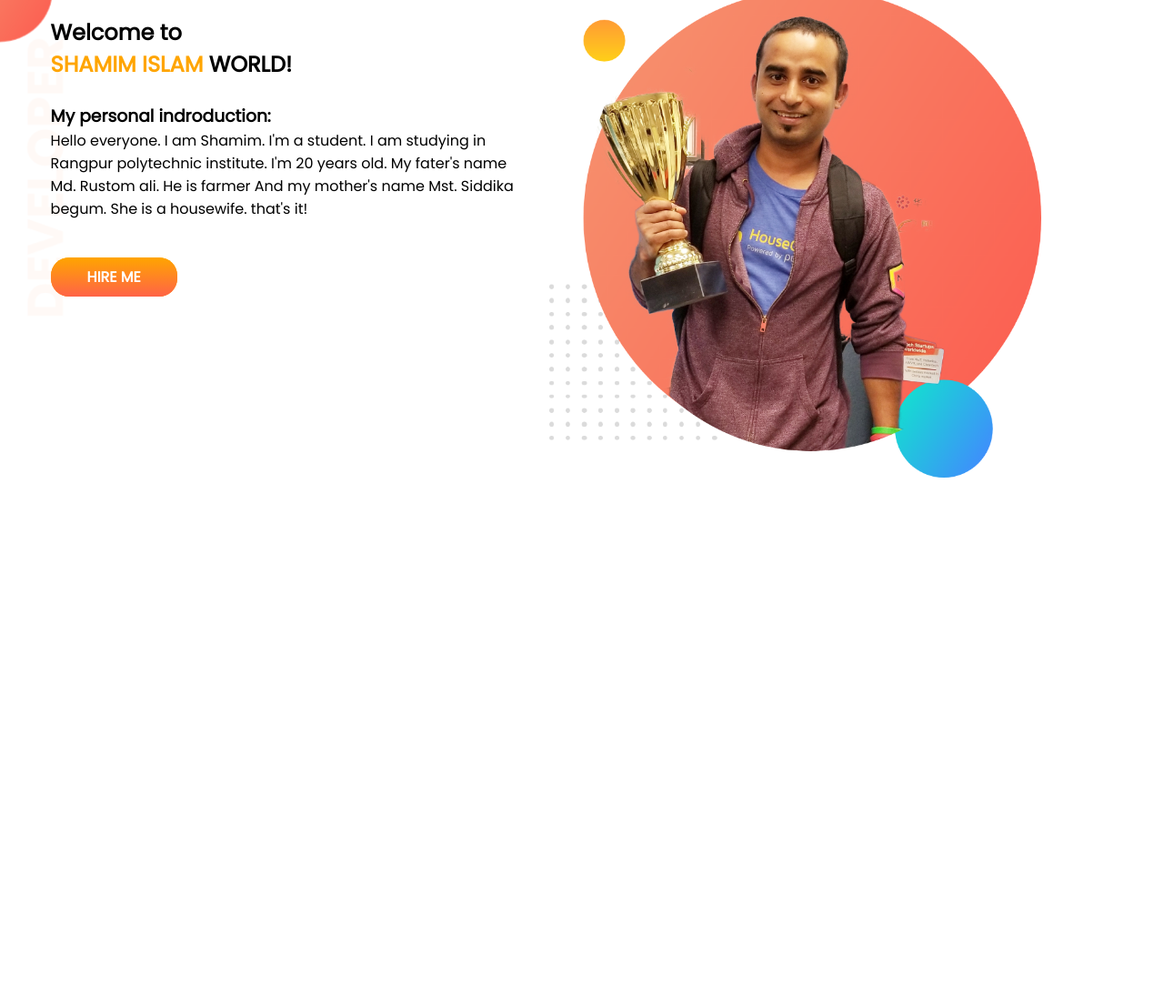
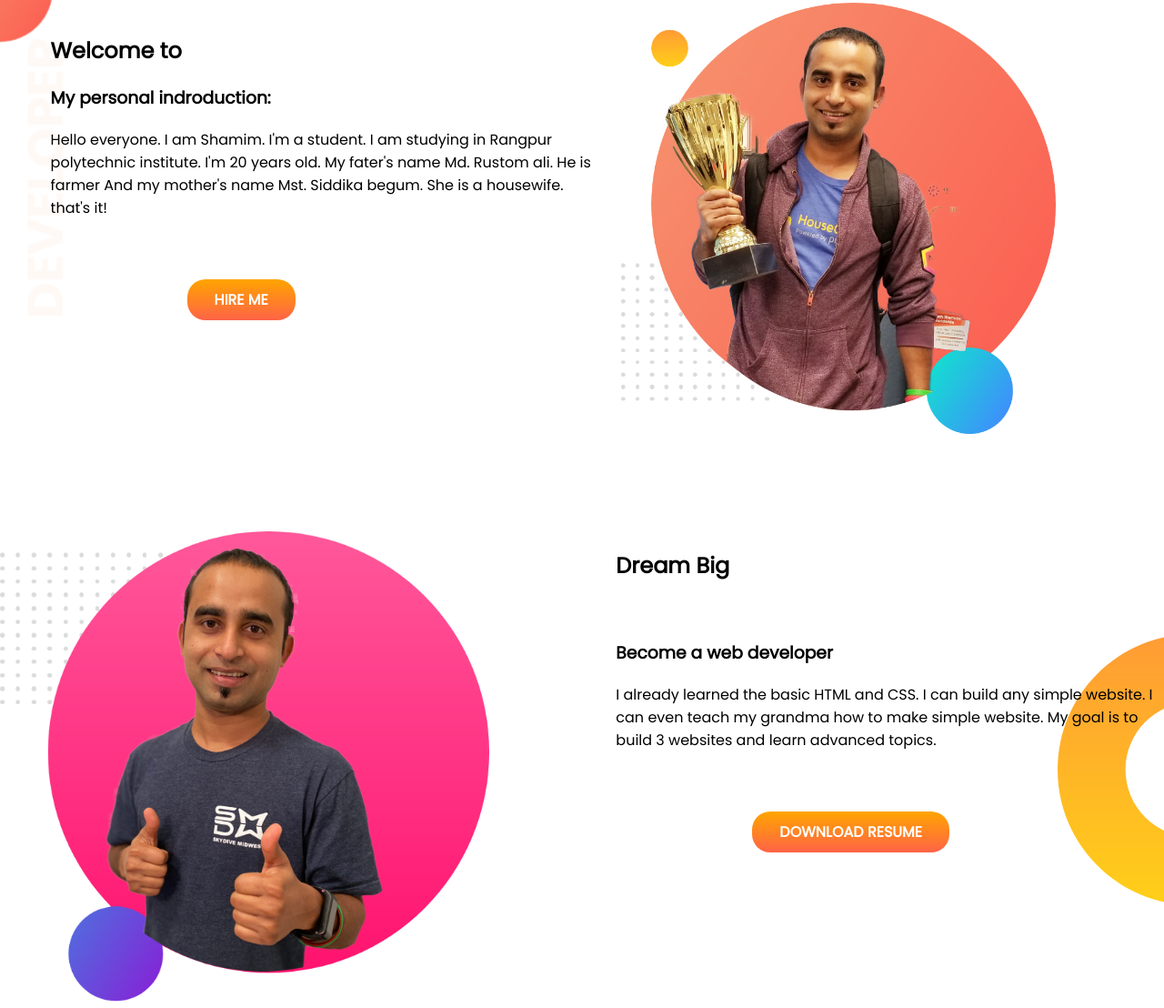
Before and after one commit to CodeWithShamim/personal-portfolio, a plain HTML site: page index.html in a window 1280 px wide. Shown: the part 12-1120 px from the top of the page at 91% size. Before the commit the page ends 800 px from the top, so only its background shows below. Drawn offline with Linux system fonts and the light colour scheme.

Commit message:
Dream added

```diff
--- a/index.html
+++ b/index.html
@@ -16,21 +16,35 @@
     <section class="section1">
         <div class="half-div">
             <h1>Welcome to</h1>
-            <h1><span class="highlight">SHAMIM ISLAM</span> WORLD!</h1>
-            <br>
             <h3>My personal indroduction:</h3>
             <p>Hello everyone. I am Shamim. I'm a student. I am studying in Rangpur polytechnic institute. I'm 20 years
                 old.
                 My fater's name Md. Rustom ali. He is farmer And my mother's name Mst. Siddika begum. She is a
                 housewife.
                 that's it!</p>
-            <br><br>
+
 
             <a href="https://github.com/codewithshamim" class="anchor-button" target="_blank">HIRE ME</a>
 
         </div>
         <div class="half-img">
-            <img src="jhankar.png" class="image-style" alt="Jhankar mahbub">
+            <img src="jhankar.png" alt="Image">
+        </div>
+    </section>
+
+    <section class="section2">
+        <div class="half-img2">
+            <img src="jhankar2.png" class="img-style" alt="Image">
+        </div>
+
+        <div class="half-div2">
+            <h1>Dream Big</h1>
+            <br>
+            <h3>Become a web developer</h3>
+            <p>I already learned the basic HTML and CSS. I can build any simple website. I can even teach my grandma how
+                to make simple website. My goal is to build 3 websites and learn advanced topics.</p>
+            <br><br>
+            <a href="https://github.com/codewithshamim" class="anchor-button2" target="_blank">DOWNLOAD RESUME</a>
         </div>
     </section>
 </body>
--- a/style.css
+++ b/style.css
@@ -1,4 +1,4 @@
-*{
+body{
     font-family: 'Poppins', sans-serif;
     margin: 0px;
 }
@@ -9,6 +9,13 @@
     display: flex;
     background-image: url("top-banner.png");
     background-repeat: no-repeat;
+}
+.section2{
+    display: flex;
+    margin-top:100px;
+    background-image: url("dream-bg.png");
+    background-repeat: no-repeat;
+    background-position: right;
 
 }
 
@@ -23,24 +30,28 @@
 
 }
 
-.half-imag{
+.half-img{
     width: 50%;
+
 }
 
 .half-img img{
     width: 80%;
+    margin-top: 15px;
 }
 
 
 .anchor-button{
     background-color: orange;
-    padding: 10px 40px;
+    padding: 10px 30px;
     text-decoration: none;
     border-radius: 20px;
     transition: 1.6s;
     background-image: linear-gradient(orange, tomato);
     font-weight: 1000;
     color: white;
+    margin: 50px 150px;
+    display: inline-block;
 
 
 
@@ -50,7 +61,52 @@
 .anchor-button:hover{
     background-color: green;
     padding: 10px 60px;
-    display: inline-block;
     text-align: center;
 
+
 }
+
+
+
+.half-div2{
+    width: 50%;
+    padding-left: 5px;
+
+}
+
+.half-imag2{
+    width: 50%;
+}
+
+
+.half-img2 .img-style{
+    width: 80%;
+
+}
+
+
+.anchor-button2{
+    background-color: orange;
+    text-decoration: none;
+    border-radius: 20px;
+    transition: 1.6s;
+    background-image: linear-gradient(orange, tomato);
+    font-weight: 1000;
+    color: white;
+    padding: 10px 30px;
+    margin-left: 150px;
+    display: inline-block;
+
+
+
+
+
+}
+
+.anchor-button2:hover{
+    background-color: green;
+
+    text-align: center;
+    padding: 10px 60px;
+
+}
```
